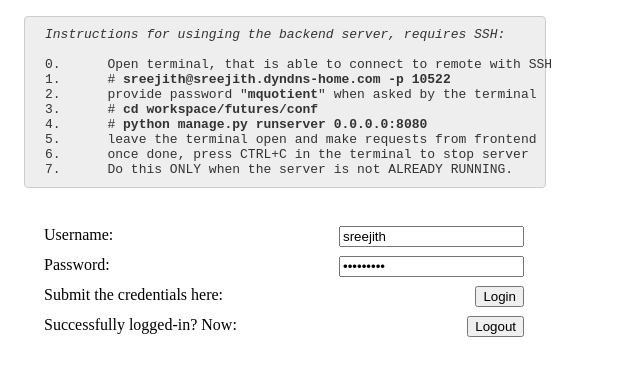
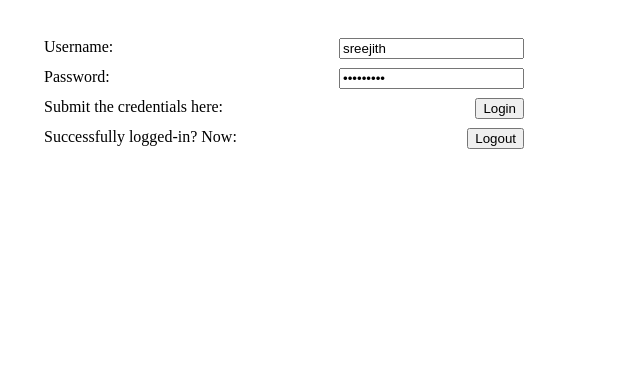
Before and after one commit to mquotient/BoxciteJS, a plain HTML site: page index.html in a window 1280 px wide. Shown: the whole page, without its empty margins (0-640 px from the left). Drawn offline with Linux system fonts and the light colour scheme.

Commit message:
Reflect the fixed changes in GitHub-Pages

```diff
--- a/index.html
+++ b/index.html
@@ -6,12 +6,6 @@
 		<script src="xmlrpc.js"></script>
 		<script src="boxcite.js"></script>
 		<style>
-			pre {
-				margin: 16px; padding: 10px 20px;
-				width: 480px; display: block;
-				color: #333; background-color: #eee;
-				border: solid 1px #ccc; border-radius: 4px;
-			}
 			form {
 				margin: 16px; padding: 10px 20px;
 				width: 480px;
@@ -21,18 +15,6 @@
 		</style>
 	</head>
 	<body>
-<pre>
-<i>Instructions for usinging the backend server, requires SSH:</i>
-
-0.	Open terminal, that is able to connect to remote with SSH
-1.	# <b>sreejith@sreejith.dyndns-home.com -p 10522</b>
-2.	provide password "<b>mquotient</b>" when asked by the terminal
-3.	# <b>cd workspace/futures/conf</b>
-4.	# <b>python manage.py runserver 0.0.0.0:8080</b>
-5.	leave the terminal open and make requests from frontend
-6.	once done, press CTRL+C in the terminal to stop server
-7.	Do this ONLY when the server is not ALREADY RUNNING.
-</pre>
 		<form id="login_form" method="post">
 			<label>Username: <input type="text" id="username" value="sreejith" /></label>
 			<label>Password: <input type="password" id="password" value="mquotient" /></label>
```
Also changed, not shown: boxcite.js (+1 -1 lines).
